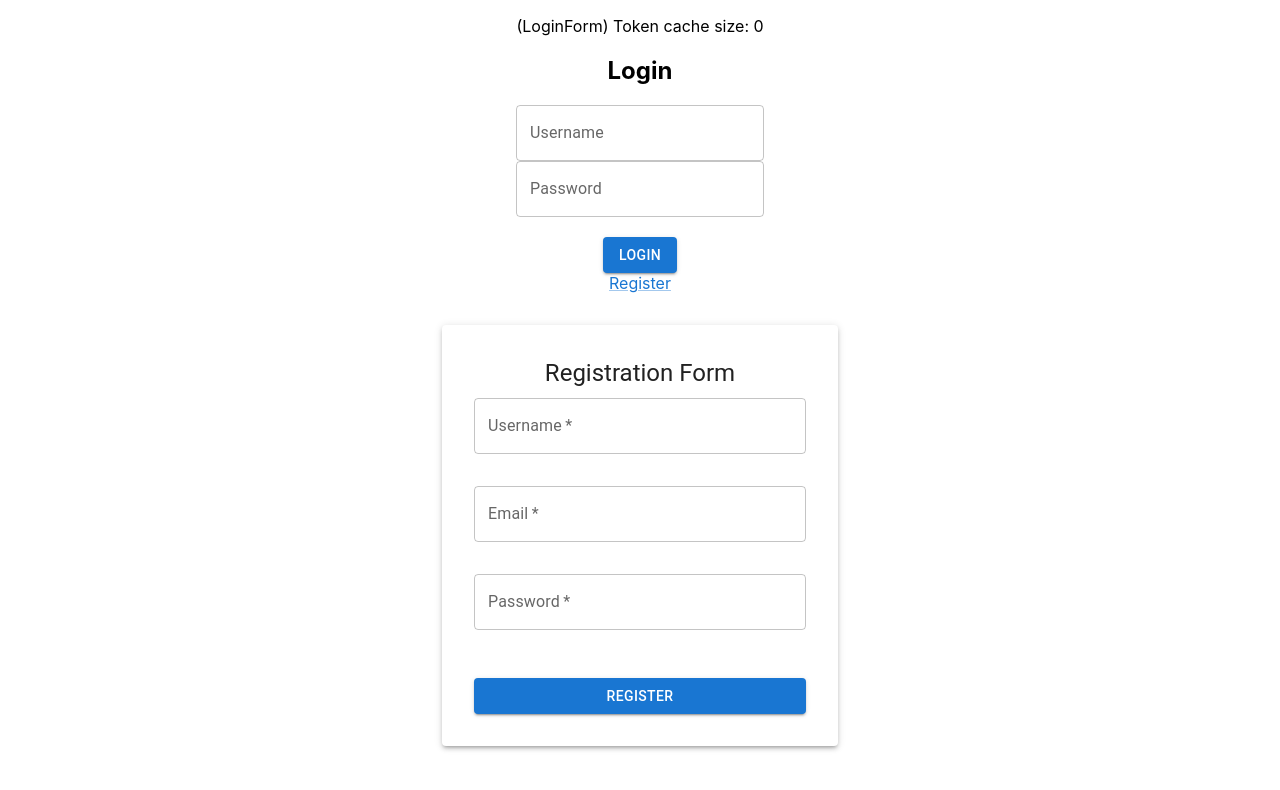
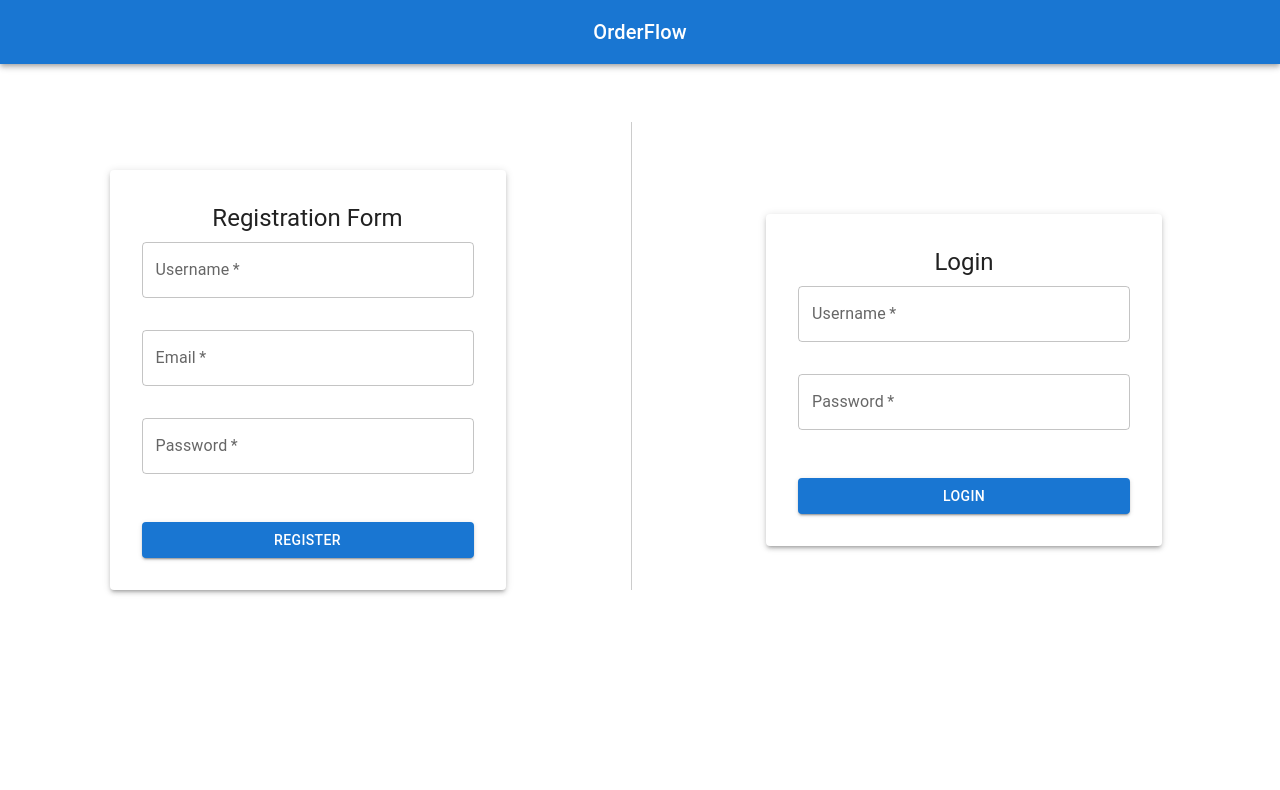
Before and after one commit to anazalu/order-flow, a React (Create React App) app in the folder front/: page / in a window 1280 px wide. Shown: the top 790 px of the page. Built offline with nearby package versions, Linux system fonts and the light colour scheme.

Commit message:
improve frontend

```diff
--- a/front/src/components/CartItem.tsx
+++ b/front/src/components/CartItem.tsx
@@ -1,28 +1,18 @@
-import axios from 'axios';
-import { useQuery, useQueryClient } from '@tanstack/react-query';
-import { Card, CardContent, Typography, Button } from '@mui/material';
+import { Card, CardContent, Typography, Button, IconButton } from '@mui/material';
+import DeleteIcon from '@mui/icons-material/Delete';
+import RemoveIcon from '@mui/icons-material/Remove';
+import AddIcon from '@mui/icons-material/Add';
 import { Product, Item } from '../types'
 
 interface CartItemProps {
+    product: Product | undefined;
     item: Item | undefined;
     increaseQuantity: () => void;
     decreaseQuantity: () => void;
+    deleteItem: () => void;
 }
 
-export default function CartItem({ item, increaseQuantity, decreaseQuantity }: CartItemProps) {
-    const queryClient = useQueryClient();
-    const token = queryClient.getQueryData<string>(['token']);
-
-    const { isLoading, isError, data, error, refetch } = useQuery<Product>(['product'], (): Promise<Product> =>
-        axios
-            .get(`http://localhost:8000/api/products/${item?.product_id}/`, {
-                headers: {
-                    Authorization: `Bearer ${token}`,
-                },
-            })
-            .then((res) => res.data)
-    );
-
+export default function CartItem({ product, item, increaseQuantity, decreaseQuantity, deleteItem }: CartItemProps) {
     const handleIncrease = () => {
         increaseQuantity();
     };
@@ -31,31 +21,30 @@ export default function CartItem({ item, increaseQuantity, decreaseQuantity }: C
         decreaseQuantity();
     };
 
-    if (isLoading) return (
-        <>
-            <p>Loading...</p>
-        </>
-    )
-
-    if (error instanceof Error) return (
-        <>
-            <p>{'An error has occurred: ' + error?.message}</p>
-        </>
-    )
+    const handleDelete = () => {
+        deleteItem();
+    };
 
     return (
-        <Card style={{ marginBottom: '1rem' }}>
-            {/* <img src={item.imageUrl} alt={item.name} style={{ height: 100, objectFit: 'cover' }} /> */}
-            <CardContent>
-                <Typography variant="body2" color="text.secondary">
-                    {data?.name} x {item?.quantity} = {(data && item) ? (data.price * item.quantity) : '?'}
-                </Typography>
-                <Button variant="outlined" onClick={handleDecrease} disabled={item?.quantity === 1}>
-                    -
-                </Button>
-                <Button variant="outlined" onClick={handleIncrease}>
-                    +
-                </Button>
+        <Card style={{ marginBottom: '0.1rem' }}>
+            <CardContent style={{ display: 'flex', alignItems: 'center', justifyContent: 'space-between' }}>
+                {product?.image_url && <img src='https://media.cnn.com/api/v1/images/stellar/prod/120604032828-fresh-ripe-bananas.jpg?q=x_0,y_106,h_2019,w_3590,c_crop/h_720,w_1280/f_webp' alt={product.name} style={{ height: '2rem', marginRight: '1rem' }} />}
+                <div style={{ display: 'flex', alignItems: 'center', gap: '1rem', flex: 1 }}>
+                    <Typography variant="body2" color="text.secondary" style={{ fontSize: '1.0rem', marginLeft: '0.5rem' }}>
+                        {product?.name} x {item?.quantity} = {product && item ? (product.price * item.quantity).toFixed(2) : '?'}
+                    </Typography>
+                </div>
+                <div>
+                    <Button variant="outlined" onClick={handleDecrease} disabled={item?.quantity === 1}>
+                        <RemoveIcon />
+                    </Button>
+                    <Button variant="outlined" onClick={handleIncrease}>
+                        <AddIcon />
+                    </Button>
+                    <IconButton color="error" onClick={handleDelete}>
+                        <DeleteIcon />
+                    </IconButton>
+                </div>
             </CardContent>
         </Card>
     );
--- /dev/null
+++ b/front/src/components/Header.tsx
@@ -0,0 +1,37 @@
+import { AppBar, Toolbar, Typography, Button } from '@mui/material';
+import { useQuery, useQueryClient } from '@tanstack/react-query';
+
+interface HeaderProps {
+    handleSignOut: () => void;
+}
+
+export default function Header({ handleSignOut }: HeaderProps) {
+    const { data: username } = useQuery<string>(['username'], {
+        select: (data: string) => data,
+    });
+    const queryClient = useQueryClient();
+    const signOut = () => {
+        queryClient.clear();
+        handleSignOut();
+    };
+
+    return (
+        <AppBar position="static">
+            <Toolbar>
+                <Typography variant="h6" component="div" sx={{ flexGrow: 1 }}>
+                    {'OrderFlow'}
+                </Typography>
+                {username && (
+                    <>
+                        <Typography variant="body1" component="div" sx={{ marginRight: '1rem' }}>
+                            Welcome, {username}
+                        </Typography>
+                        <Button color="inherit" onClick={signOut}>
+                            Sign Out
+                        </Button>
+                    </>
+                )}
+            </Toolbar>
+        </AppBar>
+    );
+};
--- a/front/src/components/Layout.tsx
+++ b/front/src/components/Layout.tsx
@@ -1,6 +1,9 @@
-import React from 'react';
+import { useState } from 'react';
+import axios from 'axios';
 import { Grid } from '@mui/material';
 import { useQuery, useQueryClient } from '@tanstack/react-query';
+import { Product, Item } from '../types';
+import Header from './Header';
 import ProductsContainer from './ProductsContainer';
 import CartItemsContainer from './CartItemsContainer';
 import LoginForm from './LoginForm';
@@ -8,34 +11,80 @@ import RegistrationForm from './RegistrationForm';
 
 export default function Layout() {
   const queryClient = useQueryClient();
-  // const token = queryClient.getQueryData<string>(['token'], { enabled: false });
+
+  const [isLoggedIn, setIsLoggedIn] = useState(true);
+  const handleSignOut = () => {
+    console.log('handleSignOut()');
+    setIsLoggedIn(false); // update the isLoggedIn state to trigger re-render
+  };
+
+  const [totalQuantity, setTotalQuantity] = useState(0);
+  const handleTotalQuantityChange = (quantity: number) => {
+    setTotalQuantity(quantity); // update the totalQuantity state to trigger re-render
+    refetchCartItems();
+  };
+
   const { data: token } = useQuery<string>(['token'], {
     select: (data: string) => data,
   });
 
+  const { isLoading: isLoadingProducts, data: dataProducts, error: errorProducts } = useQuery<Product[]>(['products'], (): Promise<Product[]> =>
+    axios
+      .get('http://localhost:8000/api/products/', {
+        headers: {
+          Authorization: `Bearer ${token}`,
+        },
+      })
+      .then((res) => res.data),
+    {
+      enabled: token !== undefined,
+    }
+  );
+
+  const { isLoading: isLoadingCartItems, data: dataCartItems, error: errorCartItems, refetch: refetchCartItems } = useQuery<Item[]>(['cartItems'], (): Promise<Item[]> => {
+    return axios
+      .get('http://localhost:8000/api/cart/items/', {
+        headers: {
+          Authorization: `Bearer ${token}`,
+        },
+      })
+      .then((res) => res.data)
+  },
+    {
+      enabled: token !== undefined,
+      cacheTime: 0,
+    }
+  );
+
   return (
-    <div>
+    <>
+      <Header handleSignOut={handleSignOut} />
       {token ? (
-        <>
         <Grid container spacing={2}>
           <Grid item xs={8}>
             <div style={{ overflow: 'auto', maxHeight: 'calc(100vh - 64px)' }}>
-                <ProductsContainer />
+              <ProductsContainer products={dataProducts} />
             </div>
           </Grid>
           <Grid item xs={4}>
             <div style={{ overflow: 'auto', maxHeight: 'calc(100vh - 64px)' }}>
-                <CartItemsContainer />
+              <CartItemsContainer products={dataProducts} items={dataCartItems} handleTotalQuantityChange={handleTotalQuantityChange} />
             </div>
           </Grid>
         </Grid>
+
+      ) : (
+        <div style={{ display: 'flex', alignItems: 'center', height: '75vh' }}>
+          <Grid container spacing={2} style={{ alignItems: 'center' }}>
+            <Grid item xs={6} style={{ borderRight: '1px solid #ccc', paddingRight: '1rem' }}>
+              <RegistrationForm />
+            </Grid>
+            <Grid item xs={6} style={{ paddingLeft: '1rem' }}>
+              <LoginForm />
+            </Grid>
+          </Grid>
+        </div>
+      )}
     </>
-      ) : (
-        <>
-          <LoginForm />
-          <RegistrationForm />
-        </>
-      )}
-    </div>
   );
 };
--- a/front/src/components/LoginForm.tsx
+++ b/front/src/components/LoginForm.tsx
@@ -1,13 +1,7 @@
-import React, { useState } from 'react';
+import { useState } from 'react';
 import { useMutation, useQueryClient } from '@tanstack/react-query';
 import axios, { AxiosResponse } from 'axios';
-import { Button, TextField, Link } from '@mui/material';
-// import jwtDecode, { JwtPayload } from 'jwt-decode';
-
-// interface JwtPayloadExtended extends JwtPayload {
-//     token_type?: string;
-//     user_id: string;
-// }
+import { Button, TextField, Container, Paper, Typography, Grid } from '@mui/material';
 
 export interface LoginResponse {
     refresh: string;
@@ -37,14 +31,8 @@ export default function LoginForm() {
     const { mutate: loginUser, isLoading } = useMutation(login, {
         onSuccess: (data: AxiosResponse<LoginResponse>) => {
             const accessToken: string = data.data.access;
-            console.log('Token:\n' + accessToken)
-            // const decodedToken: JwtPayloadExtended = jwtDecode<JwtPayloadExtended>(accessToken);
-            // console.log('Decoded token:\n' + decodedToken)
-            // const userId: number = Number(decodedToken.user_id);
-            // console.log('Decoded token:\n' + decodedToken.iss + '\n' + decodedToken.sub + '\n' + decodedToken.aud + '\n' + decodedToken.exp + '\n' + decodedToken.nbf + '\n' + decodedToken.iat + '\n' + decodedToken.jti)
-            // console.log('User ID from the decoded token:\n' + userId)
-            queryClient.setQueryData<string>(['token'], data.data.access);
-            // queryClient.setQueryData<number>(['user_id'], userId);
+            queryClient.setQueryData<string>(['token'], accessToken);
+            queryClient.setQueryData<string>(['username'], username);
         },
     });
 
@@ -53,28 +41,51 @@ export default function LoginForm() {
     };
 
     return (
-        <div>
-            <p>{'(LoginForm) Token cache size: ' + queryClient.getMutationCache().getAll().length}</p>
-            <h2>Login</h2>
+        <Container maxWidth="xs">
+        <Paper style={{ marginTop: '2rem', padding: '2rem' }} elevation={3}>
+          <Typography variant="h5" gutterBottom>
+            Login
+          </Typography>
+          <form>
+            <Grid container spacing={2}>
+              <Grid item xs={12}>
                 <TextField
                   label="Username"
+                  variant="outlined"
+                  fullWidth
+                  style={{ marginBottom: '1rem' }}
                   value={username}
                   onChange={(e) => setUsername(e.target.value)}
+                  required
                 />
-            <br />
+              </Grid>
+              <Grid item xs={12}>
                 <TextField
                   label="Password"
                   type="password"
+                  variant="outlined"
+                  fullWidth
+                  style={{ marginBottom: '1rem' }}
                   value={password}
                   onChange={(e) => setPassword(e.target.value)}
+                  required
                 />
-            <br />
-            <br />
-            <Button variant="contained" color="primary" onClick={handleLogin} disabled={isLoading}>
-                {isLoading ? 'Logging in...' : 'Login'}
+              </Grid>
+              <Grid item xs={12}>
+                <Button
+                  variant="contained"
+                  color="primary"
+                  onClick={handleLogin}
+                  disabled={false} // Replace with your logic
+                  fullWidth
+                  style={{ marginTop: '1rem' }}
+                >
+                  Login
                 </Button>
-            <br />
-            <Link href="/registration">Register</Link>
-        </div>
+              </Grid>
+            </Grid>
+          </form>
+        </Paper>
+      </Container>
     );
 };
--- a/front/src/components/ProductsContainer.tsx
+++ b/front/src/components/ProductsContainer.tsx
@@ -1,23 +1,17 @@
 
 import axios from 'axios';
-import { useQuery, useQueryClient, useMutation } from '@tanstack/react-query';
-import { Card, CardContent, CardActions, Typography, Button } from '@mui/material';
+import { useQueryClient, useMutation } from '@tanstack/react-query';
+import { Typography } from '@mui/material';
 import { Product } from '../types'
 import ProductCard from './ProductCard';
 
-export default function ProductsContainer() {
+interface ProductsContainerProps {
+    products: Product[] | undefined;
+}
+
+export default function ProductsContainer({ products }: ProductsContainerProps) {
     const queryClient = useQueryClient();
     const token = queryClient.getQueryData<string>(['token']);
-
-    const { isLoading, isError, data, error, refetch } = useQuery<Product[]>(['products'], (): Promise<Product[]> =>
-        axios
-            .get('http://localhost:8000/api/products/', {
-                headers: {
-                    Authorization: `Bearer ${token}`,
-                },
-            })
-            .then((res) => res.data)
-    );
 
     const addToCartMutation = useMutation((productId: number) => {
         return axios.post('http://localhost:8000/api/cart/items/', { product_id: productId, quantity: 1 }, {
@@ -32,23 +26,15 @@ export default function ProductsContainer() {
         addToCartMutation.mutate(productId);
     };
 
-    if (isLoading) return (
-        <>
-            <p>Loading...</p>
-        </>
-    )
-
-    if (error instanceof Error) return (
-        <>
-            <p>{'An error has occurred: ' + error?.message}</p>
-        </>
-    )
-
     return (
         <>
             <div>
+                <br />
+                {/* <Typography variant="h5" gutterBottom>
+                    Product Selection
+                </Typography> */}
                 <div style={{ display: 'flex', flexWrap: 'wrap' }}>
-                    {data?.map((product) => (
+                    {products?.map((product) => (
                         <ProductCard
                             key={product.id}
                             product={product}
--- a/front/src/types.ts
+++ b/front/src/types.ts
@@ -11,4 +11,4 @@ export interface Item {
     // order_id: number;
     product_id: number;
     quantity: number;
-  }
+}
```
Also changed, not shown: front/src/components/CartItemsContainer.tsx (+63 -26 lines). Lines whose indentation alone changed are shown as unchanged.
